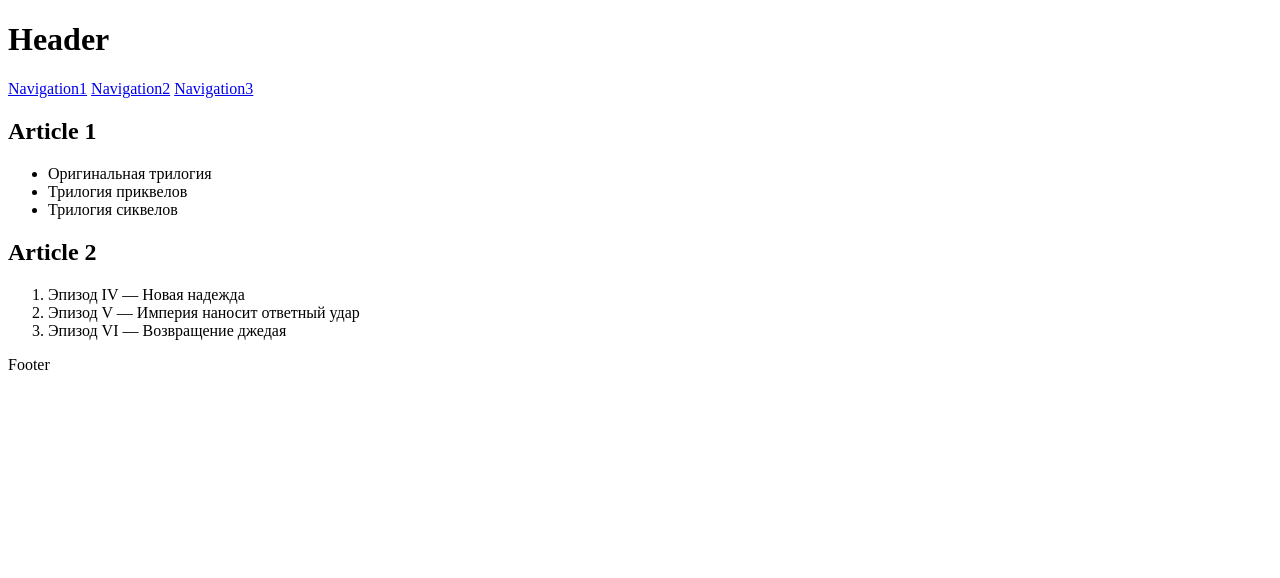
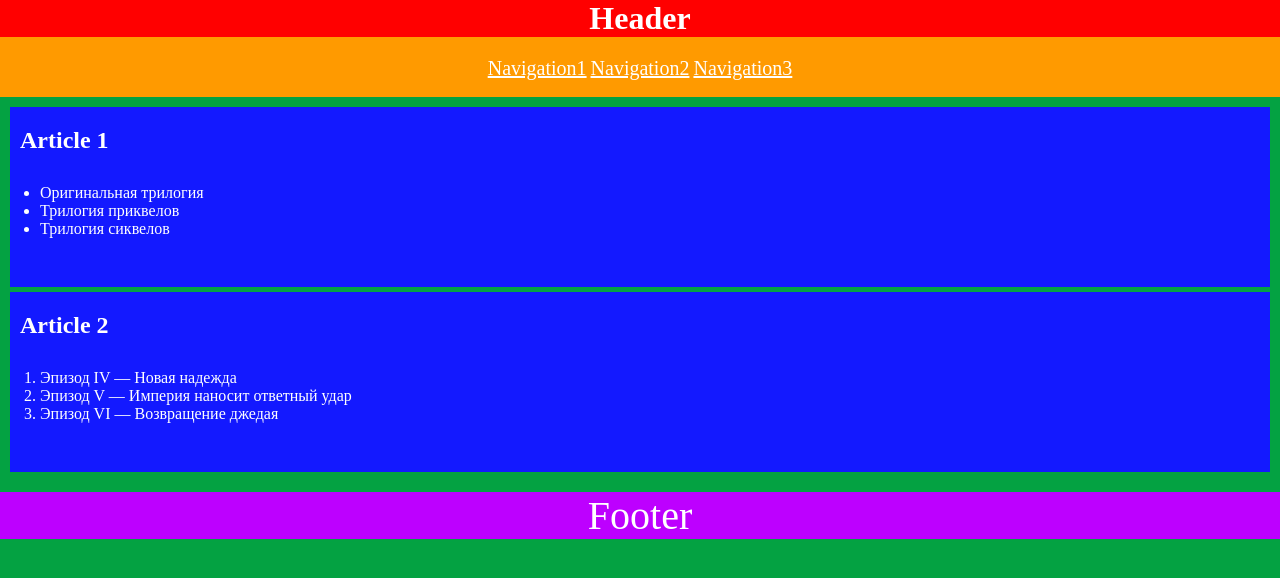
Before and after one commit to js-tasks-ru/htmlcss-20210812_andrey-khlybov, a website: page 02-dz0/01-semantic-mockup/solution.html in a window 1280 px wide. Drawn offline with Linux system fonts and the light colour scheme.

Commit message:
feat: add styles

```diff
--- a/02-dz0/01-semantic-mockup/solution.html
+++ b/02-dz0/01-semantic-mockup/solution.html
@@ -1,15 +1,75 @@
 <!DOCTYPE html>
 <html lang="ru">
     <head>
+        <meta charset="utf-8">
+        <meta http-equiv="X-UA-Compatible" content="ie=edge">
+        <style type="text/css">
 
+            *{
+                margin: 0px;
+                padding: 0px;
+                color: #FFF;
+            }
+            header,footer{
+                text-align: center;
+            }
+            header{
+                background: #FF0000;
+            }
+            nav{
+                background: #FF9A00;
+                height: 60px;
+            }
+            nav > ul{
+                list-style-type: none;
+                position: relative;
+                top: 20px;
+            }
+            nav li{
+                display: inline-block;
+                font-size: 20px;
+            }
+            body{
+                background: #04A242;
+            }
+            main{
+                margin: 10px;
+            }
+            article{
+                background: #1319FF;
+                margin-top: 5px;
+                height: 180px;
+            }
+            article ul, ol{
+                padding: 30px;
+            }
+            article h2{
+                padding-top: 20px;
+                padding-left: 10px;
+            }
+            footer{
+                font-size: 40px;
+                background: #BD00FF;
+                margin-top: 20px;
+            }
+        </style>
+        <title>Second Task</title>
     </head>
     <body>
         <header>
             <h1>Header</h1>
             <nav>
-                <a href="#">Navigation1</a>
-                <a href="#">Navigation2</a>
-                <a href="#">Navigation3</a>
+                <ul>
+                    <li>
+                        <a href="#">Navigation1</a>
+                    </li>
+                    <li>
+                        <a href="#">Navigation2</a>
+                    </li>
+                    <li>
+                        <a href="#">Navigation3</a>
+                    </li>
+                </ul>
             </nav>
         </header>
         <main>
```
